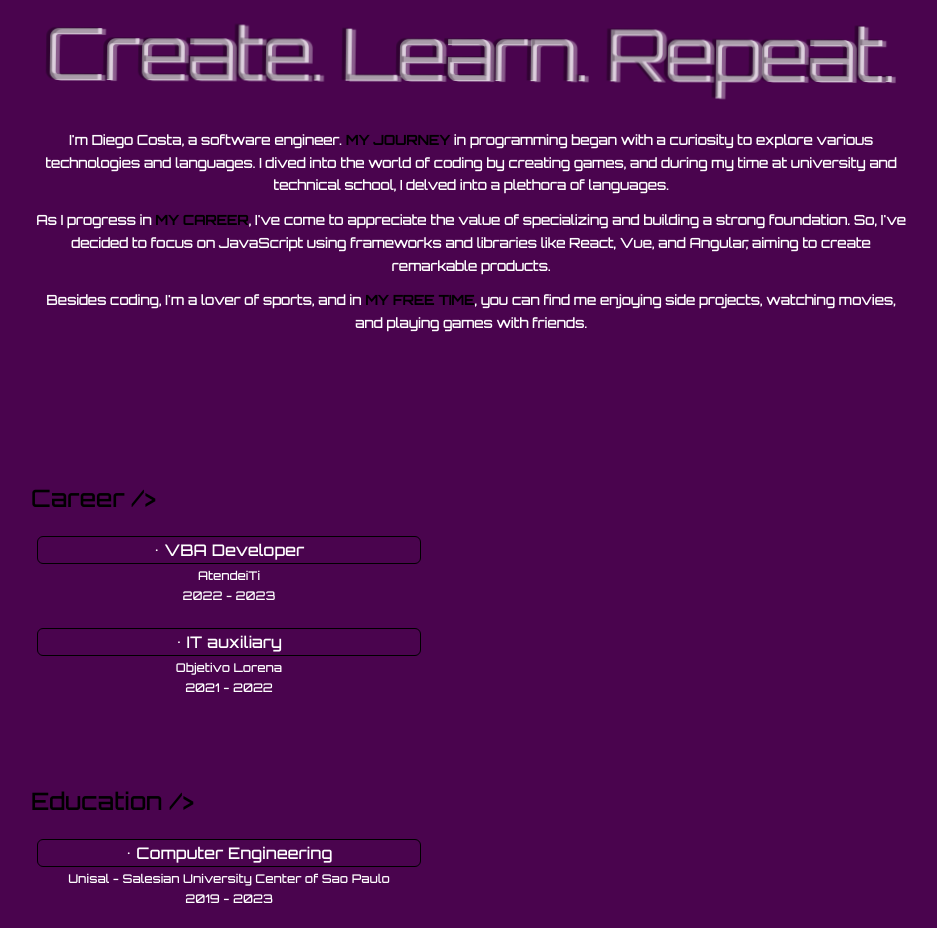
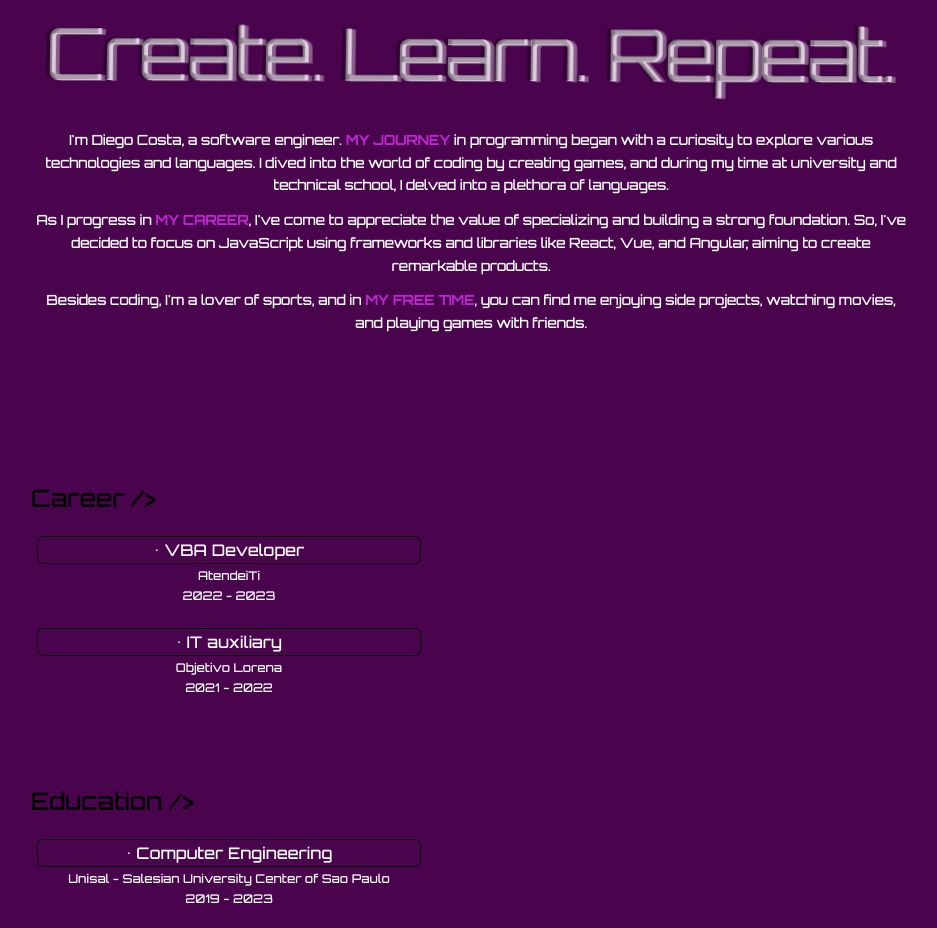
Before and after one commit to DiegoCstyles/portfolio, a Next.js app: page / in a window 1280 px wide. Shown: the part 940-1868 px from the top of the page, without its empty margins (169-1106 px from the left). Built offline with nearby package versions, Linux system fonts and the light colour scheme.

Commit message:
Update Section.tsx

```diff
--- a/components/About/Section.tsx
+++ b/components/About/Section.tsx
@@ -164,21 +164,21 @@ const Section = ({ currentLanguage }: AboutProps) => {
             <div className="text-sm tracking-tight font-medium leading-relaxed text-white dark:text-white">
               <p className="mt-10">
                 {translations[currentLanguage].journeyP1}
-                <strong className="text-black dark:text-white uppercase">
+                <strong className="text-fuchsia-600 uppercase">
                   {translations[currentLanguage].journeyP2}
                 </strong>
                 {translations[currentLanguage].journeyP3}
               </p>
               <p className="mt-3">
                 {translations[currentLanguage].careerP1}
-                <strong className="text-black dark:text-white uppercase">
+                <strong className="text-fuchsia-600 uppercase">
                   {translations[currentLanguage].careerP2}
                 </strong>
                 {translations[currentLanguage].careerP3}
               </p>
               <p className="mt-3">
                 {translations[currentLanguage].freeTimeP1}
-                <strong className="text-black dark:text-white uppercase">
+                <strong className="text-fuchsia-600 uppercase">
                   {translations[currentLanguage].freeTimeP2}
                 </strong>
                 {translations[currentLanguage].freeTimeP3}
```
